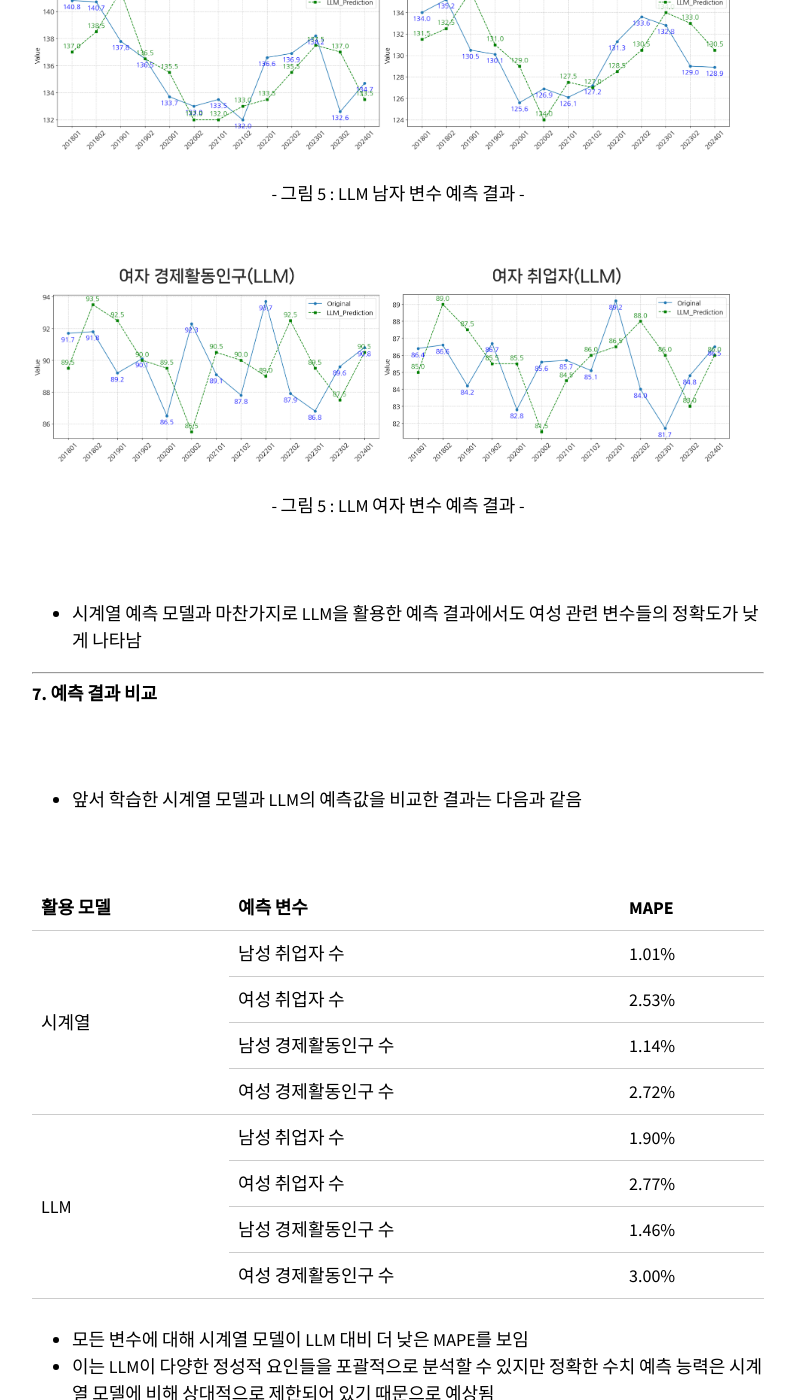
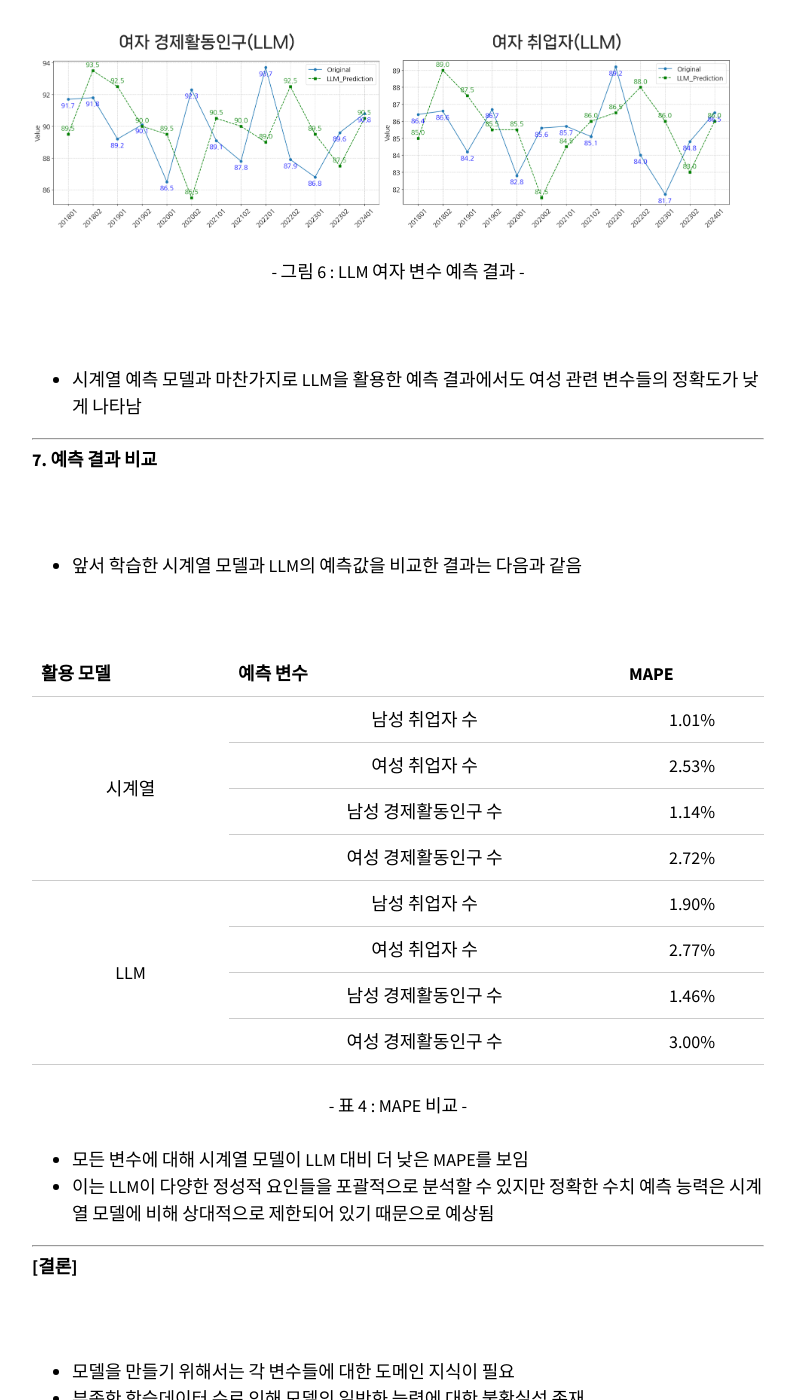
Before and after one commit to aitheimc/aitheimc.github.io, a Jekyll site: the page built from index.html, in a window 1280 px wide and 1400 px high, scrolled down 7128 px. Shown: the whole window, without its empty margins (242-1037 px from the left). Built offline with Jekyll 4.4.1, drawn with Linux system fonts in a browser that asks for light colours; nearby versions of some CDN libraries; the list of posts is cut into pages by our own code.

Commit message:
241210_markdown_fix2

```diff
--- a/_posts/2024-12-10-gumi-economic-indicator-prediction-model.markdown
+++ b/_posts/2024-12-10-gumi-economic-indicator-prediction-model.markdown
@@ -17,7 +17,6 @@ tags:
 ---
 ## [배경]
 - 구미시 산업경제 데이터 플랫폼 구축의 일환으로 주요지표 예측 모델 개발을 진행 중
-
 - 시계열 예측 모델을 구축한 방법을 서술하고 이를 통해 도출된 예측값과 LLM 기반의 예측 결과를 비교 분석하여 각 모델의 예측 성능을 평가하고자 함
 
 <br>
@@ -37,10 +36,8 @@ tags:
 
 
 - 미래의 1개 시점을 예측하는 단기 예측 모델 학습
-
 - 위의 표를 구성하는 항목들을 예측하며, 예측 대상 변수들은 다음과 같음
    - 취업자(남성/여성/전체), 전체 고용률, 경제활동인구, 경제활동참가율 <br>
-
 - 본문에서는 취업자 수(남자/여자/전체)와 경제활동인구(남자/여자/전체) 예측 모델에 대한 내용을 중점적으로 작성
 
 <br>
@@ -138,7 +135,6 @@ tags:
 <br>
 
 - 남성 관련 변수들의 경우 전반적인 추세를 따라가며 예측값이 실제값과 유사한 패턴을 보이지만 여성 관련 변수들은 예측값과 실제값 간의 차이가 큼
-
 - 따라서 여성 변수를 예측하는 모델을 별도로 학습하여 전체(남+여)를 의미하는 변수를 산출하기로 함
 
 <br>
@@ -163,9 +159,6 @@ tags:
 <br>
 
 - 남성 관련 변수는 초기 모델을 사용하고, 여성 관련 변수는 새로운 입력 변수와 짧은 시퀀스(6)를 적용한 모델을 사용하여 최종 예측 모델을 구성
-
-<br>
-
 - 두 모델의 결과를 결합하여 전체 취업자/인구에 대한 예측값을 산출함
 
 <br>
@@ -176,8 +169,6 @@ tags:
 <br>
 
 - Claude 3.5 Sonnet을 활용하여 구미시 경제활동인구에 대한 독립적인 예측을 시도
-<br>
-
 - LLM은 지역 특성, 산업 동향, 정책적 요인 등을 종합적으로 고려 가능
 
 <br>
@@ -224,10 +215,10 @@ tags:
 <img src="../images/bjy/llm_man_prediction.png" width="700" height="200" alt="llm남자">
 
 <p style="text-align: center">- 그림 5 :  LLM 남자 변수 예측 결과 -</p>
-<br>
+
 <img src="../images/bjy/llm_woman_prediction.png" width="700" height="200" alt="llm여자">
 
-<p style="text-align: center">- 그림 5 :  LLM 여자 변수 예측 결과 -</p>
+<p style="text-align: center">- 그림 6 :  LLM 여자 변수 예측 결과 -</p>
 
 <br>
 
@@ -241,6 +232,8 @@ tags:
 - 앞서 학습한 시계열 모델과 LLM의 예측값을 비교한 결과는 다음과 같음
 
 <br>
+
+<div style="text-align: center">
 
 <table>
   <tr>
@@ -284,6 +277,9 @@ tags:
   </tr>
 </table>
 
+<p style="text-align: center"> - 표 4 : MAPE 비교 - </p>
+</div>
+
 - 모든 변수에 대해 시계열 모델이 LLM 대비 더 낮은 MAPE를 보임
 - 이는 LLM이 다양한 정성적 요인들을 포괄적으로 분석할 수 있지만 정확한 수치 예측 능력은 시계열 모델에 비해 상대적으로 제한되어 있기 때문으로 예상됨
 <br>
```
